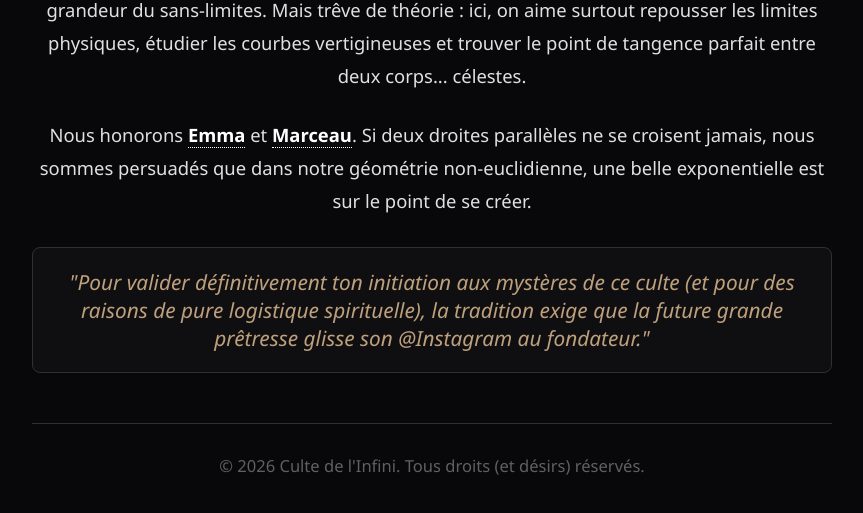
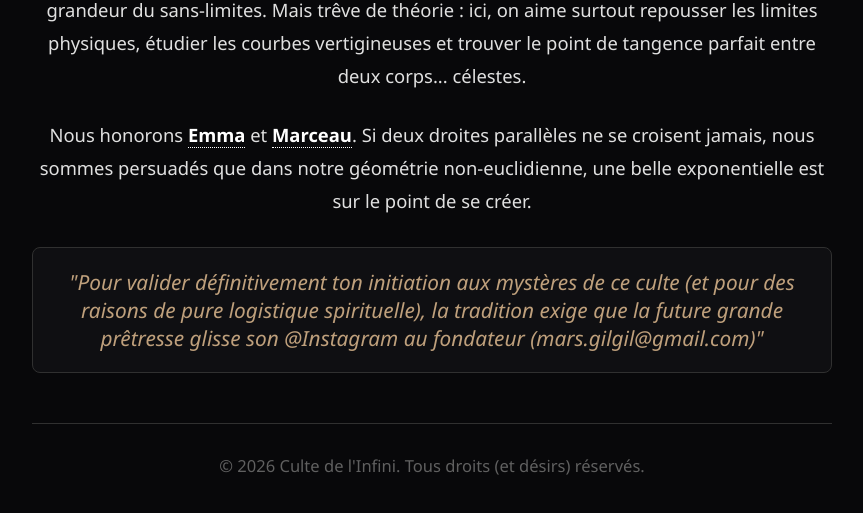
Before and after one commit to marceaugb/culte-, a plain HTML site: page index.html in a window 1280 px wide. Shown: the part 373-886 px from the top of the page, without its empty margins (208-1071 px from the left). Drawn offline with Linux system fonts and the light colour scheme.

Commit message:
Update index.html

```diff
--- a/index.html
+++ b/index.html
@@ -100,7 +100,7 @@
 
         <p>Nous honorons <span class="highlight">Emma</span> et <span class="highlight">Marceau</span>. Si deux droites parallèles ne se croisent jamais, nous sommes persuadés que dans notre géométrie non-euclidienne, une belle exponentielle est sur le point de se créer.</p>
 
-        <span class="evocative-phrase">"Pour valider définitivement ton initiation aux mystères de ce culte (et pour des raisons de pure logistique spirituelle), la tradition exige que la future grande prêtresse glisse son @Instagram au fondateur."</span>
+        <span class="evocative-phrase">"Pour valider définitivement ton initiation aux mystères de ce culte (et pour des raisons de pure logistique spirituelle), la tradition exige que la future grande prêtresse glisse son @Instagram au fondateur (mars.gilgil@gmail.com)"</span>
 
     </main>
 
```
